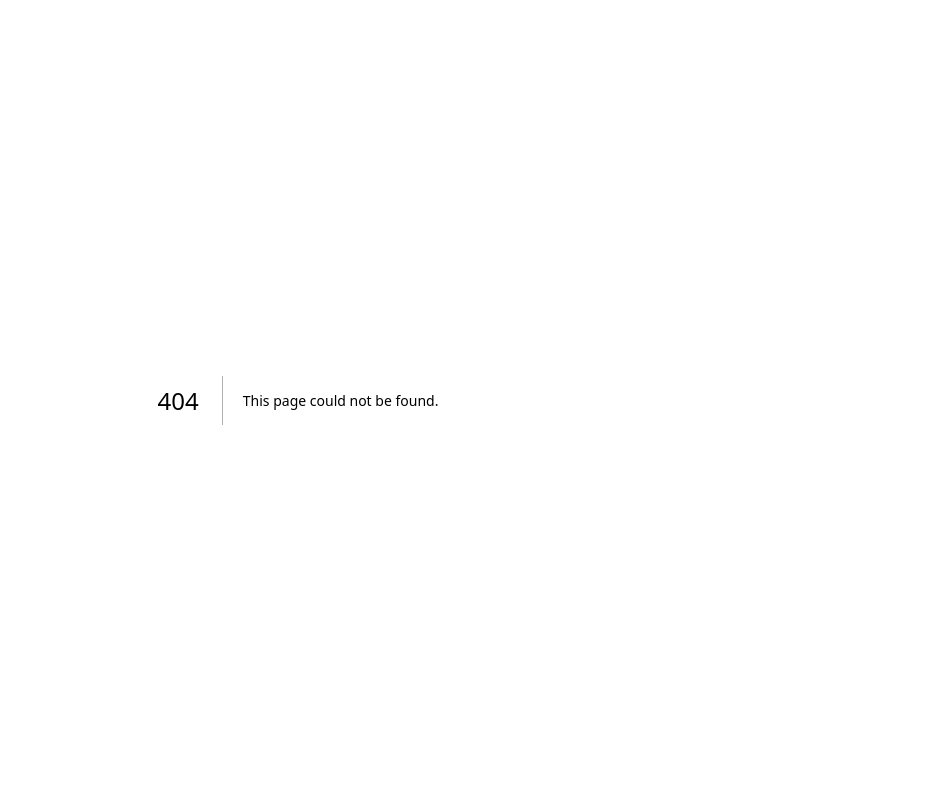
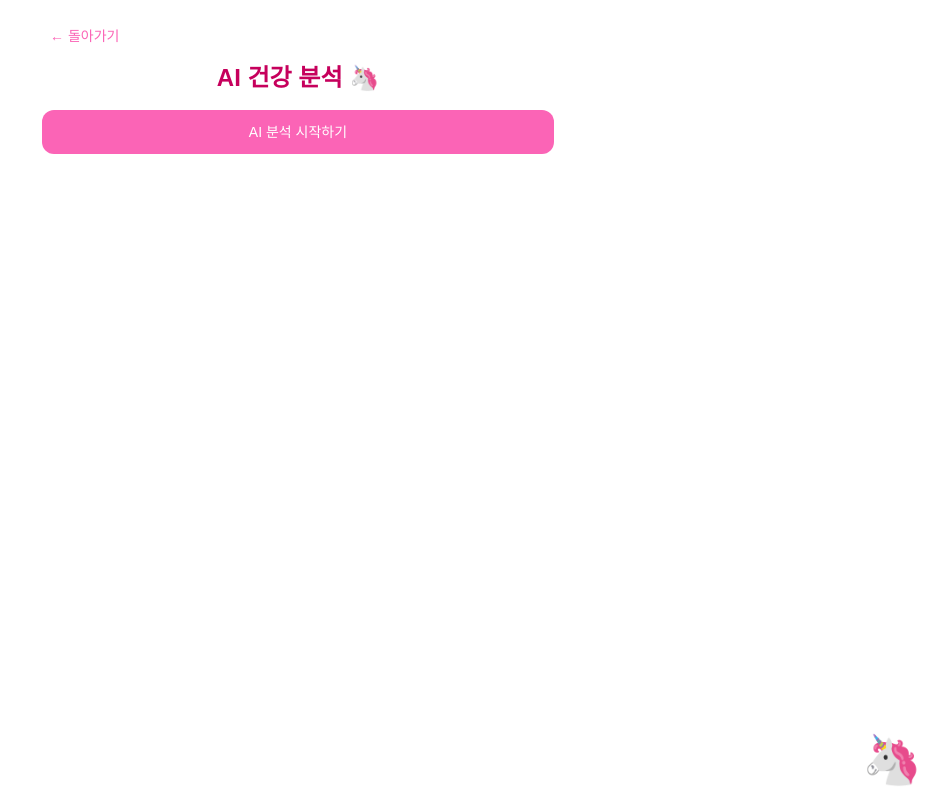
Before and after one commit to qorrmdgjs-bot/diet-daily, a Next.js app: page /analysis in a window 1280 px wide. Before the commit this address had no page. Shown: the whole page, without its empty margins (342-1280 px from the left). Built offline with nearby package versions, Linux system fonts and the light colour scheme; no server answers; the database is empty; a web font is replaced by a local one.

Commit message:
AI 건강 분석 페이지 추가 (Claude API 연동)
Co-Authored-By: Claude Opus 4.6 (1M context) <noreply@anthropic.com>

```diff
--- a/package.json
+++ b/package.json
@@ -9,6 +9,7 @@
     "lint": "eslint"
   },
   "dependencies": {
+    "@anthropic-ai/sdk": "^0.88.0",
     "@supabase/supabase-js": "^2.103.0",
     "date-fns": "^4.1.0",
     "next": "16.2.3",
--- /dev/null
+++ b/src/app/analysis/page.tsx
@@ -0,0 +1,155 @@
+'use client';
+
+import { useState, useEffect } from 'react';
+import Link from 'next/link';
+import DinosaurMascot from '@/components/DinosaurMascot';
+import { loadWeightData, syncFromSupabase } from '@/utils/storage';
+import { WeightData } from '@/types';
+
+export default function AnalysisPage() {
+  const [data, setData] = useState<WeightData>(loadWeightData());
+  const [analysis, setAnalysis] = useState('');
+  const [loading, setLoading] = useState(false);
+  const [error, setError] = useState<string | null>(null);
+
+  useEffect(() => {
+    syncFromSupabase().then(synced => {
+      setData(synced);
+    });
+  }, []);
+
+  const analyze = async () => {
+    if (data.entries.length < 3) {
+      setError('데이터가 부족해! 최소 3일 이상 기록해야 분석할 수 있어 🦄');
+      return;
+    }
+
+    setLoading(true);
+    setError(null);
+    setAnalysis('');
+
+    try {
+      const res = await fetch('/api/analysis', {
+        method: 'POST',
+        headers: { 'Content-Type': 'application/json' },
+        body: JSON.stringify({
+          entries: data.entries,
+          settings: data.settings,
+        }),
+      });
+
+      const result = await res.json();
+
+      if (!res.ok) {
+        setError(result.error || '분석에 실패했어. 다시 시도해줘!');
+        return;
+      }
+
+      setAnalysis(result.analysis);
+    } catch {
+      setError('네트워크 오류가 발생했어. 인터넷 연결을 확인해줘!');
+    } finally {
+      setLoading(false);
+    }
+  };
+
+  // 현재 체중 계산
+  const latestEntry = data.entries.length > 0
+    ? data.entries[data.entries.length - 1]
+    : null;
+  const currentWeight = latestEntry?.evening ?? latestEntry?.morning ?? null;
+  const remaining = currentWeight != null
+    ? Math.round((currentWeight - data.settings.goalWeight) * 10) / 10
+    : null;
+
+  return (
+    <div className="min-h-screen bg-white py-4 px-2 sm:py-6 sm:px-4">
+      <div className="max-w-lg mx-auto">
+        {/* 뒤로가기 */}
+        <Link href="/dashboard" className="inline-block mb-4 text-pink-400 hover:text-pink-600 text-sm px-2">
+          ← 돌아가기
+        </Link>
+
+        {/* 제목 */}
+        <h1 className="text-2xl font-bold text-pink-700 text-center mb-4">
+          AI 건강 분석 🦄
+        </h1>
+
+        {/* 요약 카드 */}
+        {currentWeight != null && (
+          <div className="bg-pink-50 rounded-xl p-4 mb-4 border border-pink-100">
+            <div className="grid grid-cols-3 gap-3 text-center">
+              <div>
+                <p className="text-xs text-pink-400">현재 체중</p>
+                <p className="text-lg font-bold text-pink-700">{currentWeight}kg</p>
+              </div>
+              <div>
+                <p className="text-xs text-pink-400">목표 체중</p>
+                <p className="text-lg font-bold text-pink-700">{data.settings.goalWeight}kg</p>
+              </div>
+              <div>
+                <p className="text-xs text-pink-400">남은 감량</p>
+                <p className="text-lg font-bold text-pink-700">
+                  {remaining != null ? `${remaining > 0 ? remaining : 0}kg` : '-'}
+                </p>
+              </div>
+            </div>
+          </div>
+        )}
+
+        {/* 분석 버튼 */}
+        {!loading && !analysis && (
+          <button
+            onClick={analyze}
+            className="w-full py-3 bg-pink-400 text-white rounded-xl hover:bg-pink-500 font-medium text-sm mb-4"
+          >
+            AI 분석 시작하기
+          </button>
+        )}
+
+        {/* 로딩 */}
+        {loading && (
+          <div className="text-center py-12">
+            <div className="text-5xl mb-4 animate-bounce">🦄</div>
+            <p className="text-pink-400 font-medium">분석 중...</p>
+            <p className="text-pink-300 text-sm mt-1">체중 데이터를 살펴보고 있어!</p>
+          </div>
+        )}
+
+        {/* 에러 */}
+        {error && (
+          <div className="bg-pink-50 rounded-xl p-4 mb-4 border border-pink-200">
+            <p className="text-pink-600 text-sm">{error}</p>
+            <button
+              onClick={analyze}
+              className="mt-2 text-sm text-pink-400 hover:text-pink-600 underline"
+            >
+              다시 시도하기
+            </button>
+          </div>
+        )}
+
+        {/* 분석 결과 */}
+        {analysis && (
+          <div className="bg-pink-50 rounded-xl p-4 mb-4 border border-pink-100">
+            <div className="text-sm text-pink-800 leading-relaxed whitespace-pre-line">
+              {analysis}
+            </div>
+          </div>
+        )}
+
+        {/* 다시 분석 버튼 */}
+        {analysis && !loading && (
+          <button
+            onClick={analyze}
+            className="w-full py-3 bg-pink-100 text-pink-600 rounded-xl hover:bg-pink-200 font-medium text-sm mb-4"
+          >
+            다시 분석하기
+          </button>
+        )}
+
+        <DinosaurMascot />
+      </div>
+    </div>
+  );
+}
--- /dev/null
+++ b/src/app/api/analysis/route.ts
@@ -0,0 +1,96 @@
+import { NextRequest, NextResponse } from 'next/server';
+import Anthropic from '@anthropic-ai/sdk';
+
+interface WeightEntry {
+  date: string;
+  morning: number | null;
+  evening: number | null;
+}
+
+interface UserSettings {
+  goalWeight: number;
+  height: number;
+}
+
+export async function POST(request: NextRequest) {
+  const apiKey = process.env.ANTHROPIC_API_KEY;
+  if (!apiKey) {
+    return NextResponse.json({ error: 'API key not configured' }, { status: 500 });
+  }
+
+  let entries: WeightEntry[];
+  let settings: UserSettings;
+
+  try {
+    const body = await request.json();
+    entries = body.entries;
+    settings = body.settings;
+  } catch {
+    return NextResponse.json({ error: 'Invalid request body' }, { status: 400 });
+  }
+
+  if (!entries || entries.length < 3) {
+    return NextResponse.json({ error: 'Not enough data' }, { status: 400 });
+  }
+
+  // 최근 30일 데이터만 사용 (토큰 절약)
+  const recentEntries = entries.slice(-30);
+
+  const currentWeight = (() => {
+    const last = recentEntries[recentEntries.length - 1];
+    return last.evening ?? last.morning;
+  })();
+
+  const bmi = currentWeight
+    ? (currentWeight / ((settings.height / 100) ** 2)).toFixed(1)
+    : null;
+
+  const dataText = recentEntries
+    .map(e => {
+      const parts = [e.date];
+      if (e.morning != null) parts.push(`아침:${e.morning}kg`);
+      if (e.evening != null) parts.push(`저녁:${e.evening}kg`);
+      return parts.join(' ');
+    })
+    .join('\n');
+
+  const systemPrompt = `너는 Diet Daily 앱의 AI 건강 분석가야. 유니콘 🦄 마스코트처럼 친근한 반말로 대화해.
+
+분석 시 다음 내용을 포함해줘:
+1. **체중 변화 분석**: 전체적인 추이 (감소/증가/정체), 주간 변화량
+2. **현재 상태 평가**: BMI 기반 평가, 감량 속도가 건강한 범위인지 (주 0.5~1kg 권장)
+3. **식단 추천**: 현재 체중과 목표에 맞는 구체적인 식단 조언 2-3가지
+4. **응원 메시지**: 잘하고 있으면 구체적으로 칭찬, 정체기면 격려
+
+응답은 마크다운 형식 없이 순수 텍스트로 작성해. 섹션 구분은 줄바꿈으로 해줘.
+너무 길지 않게 핵심만 전달해줘.`;
+
+  const userMessage = `사용자 정보:
+- 키: ${settings.height}cm
+- 목표 체중: ${settings.goalWeight}kg
+- 현재 체중: ${currentWeight ?? '알 수 없음'}kg
+- BMI: ${bmi ?? '알 수 없음'}
+- 총 기록 일수: ${entries.length}일
+
+최근 체중 기록:
+${dataText}`;
+
+  try {
+    const client = new Anthropic({ apiKey });
+    const response = await client.messages.create({
+      model: 'claude-sonnet-4-20250514',
+      max_tokens: 1024,
+      system: systemPrompt,
+      messages: [{ role: 'user', content: userMessage }],
+    });
+
+    const text = response.content
+      .filter(block => block.type === 'text')
+      .map(block => block.text)
+      .join('');
+
+    return NextResponse.json({ analysis: text });
+  } catch {
+    return NextResponse.json({ error: 'AI 분석에 실패했어요. 잠시 후 다시 시도해주세요.' }, { status: 502 });
+  }
+}
--- a/src/app/dashboard/page.tsx
+++ b/src/app/dashboard/page.tsx
@@ -65,6 +65,9 @@ export default function DashboardPage() {
           <Link href="/graph" className="text-center px-4 py-3 bg-pink-400 text-white rounded-xl hover:bg-pink-500 font-medium text-sm">
             그래프
           </Link>
+          <Link href="/analysis" className="col-span-2 text-center px-4 py-3 bg-pink-500 text-white rounded-xl hover:bg-pink-600 font-medium text-sm">
+            AI 건강 분석 🦄
+          </Link>
           <Link href="/past-input" className="text-center px-4 py-3 bg-pink-100 text-pink-600 rounded-xl hover:bg-pink-200 font-medium text-sm">
             과거 데이터
           </Link>
```
Also changed, not shown: 1 other file (tests, documents, lock files or other folders).
